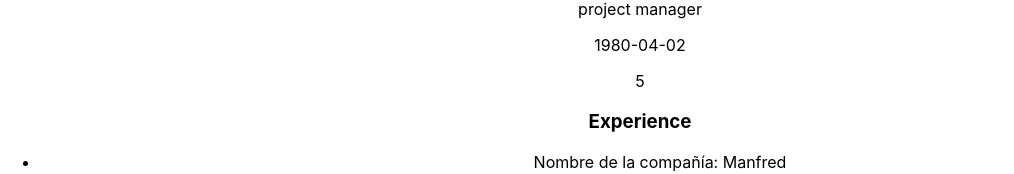
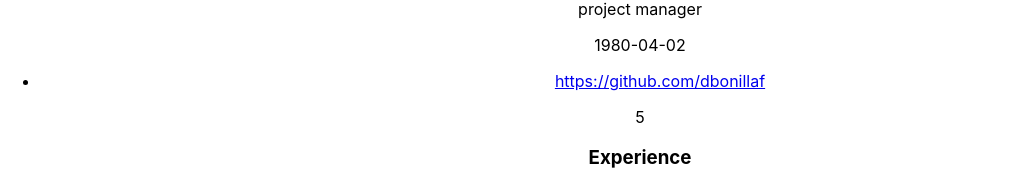
Before and after one commit to sayheylaura/manfred-awesomic-cv, a React (Create React App) app: page / in a window 1280 px wide. Shown: the part 247-421 px from the top of the page, without its empty margins (0-1014 px from the left). Built offline with nearby package versions, Linux system fonts and the light colour scheme; the HTML template or start-up script is replaced by a standard one.

Commit message:
publicLinks for Profile component

```diff
--- a/src/components/Profile/index.js
+++ b/src/components/Profile/index.js
@@ -1,5 +1,6 @@
 import React, { Component, Fragment } from "react";
 import PropTypes from "prop-types";
+import PublicLinks from "../PublicLinks";
 
 class Profile extends Component {
   render() {
@@ -25,6 +26,7 @@ class Profile extends Component {
                 })}
               </div>
               <p className="author__birthday">{item.birthday}</p>
+              <PublicLinks profileLinks={item.publicLinks}/>
               <p className="author__yearsOfExperience">
                 {item.yearsOfExperience}
               </p>
--- /dev/null
+++ b/src/components/PublicLinks/index.js
@@ -0,0 +1,26 @@
+import React, { Component } from 'react';
+import PropTypes from "prop-types";
+
+class PublicLinks extends Component {
+  render() {
+    const {profileLinks} = this.props;
+    return (
+      <div className="publicLinks__wrapper">
+        <ul className="publicLinks__list">
+        {profileLinks.map((item, index)=>{
+          return(
+            <li className="publicLinks__list-item"key={index}>
+              <a className="publicLinks__list-anchor"href={item}>{item}</a>
+            </li>
+          );
+        })}
+        </ul>
+      </div>
+    );
+  }
+}
+PublicLinks.propTypes = {
+  profileLinks: PropTypes.array.isRequired
+};
+
+export default PublicLinks;
--- a/src/services/sample_2.json
+++ b/src/services/sample_2.json
@@ -5,7 +5,9 @@
           "name": "David Bonilla",
           "image": "",
           "birthday": "1980-04-02",
-          "publicLinks": [""],
+          "publicLinks": [
+            "https://github.com/dbonillaf"
+          ],
           "roles": [
             "project manager"
           ],
```
